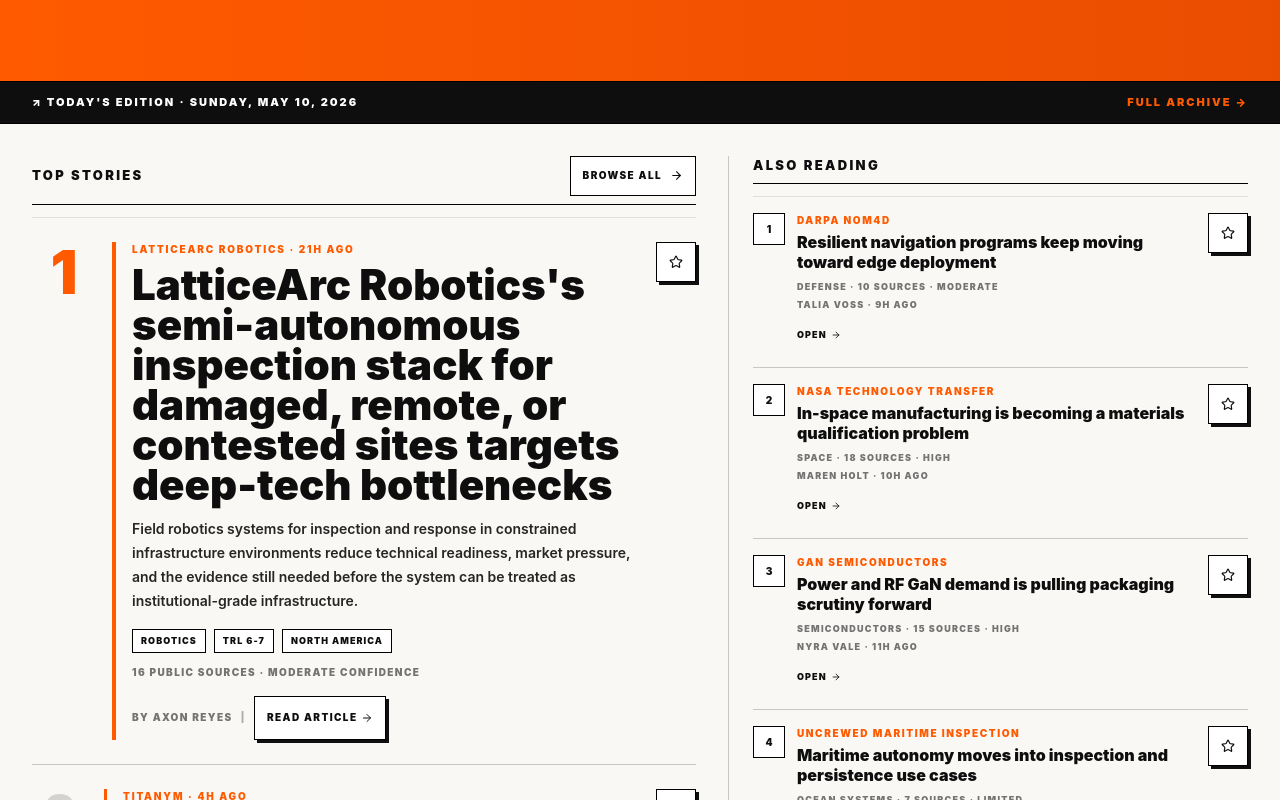
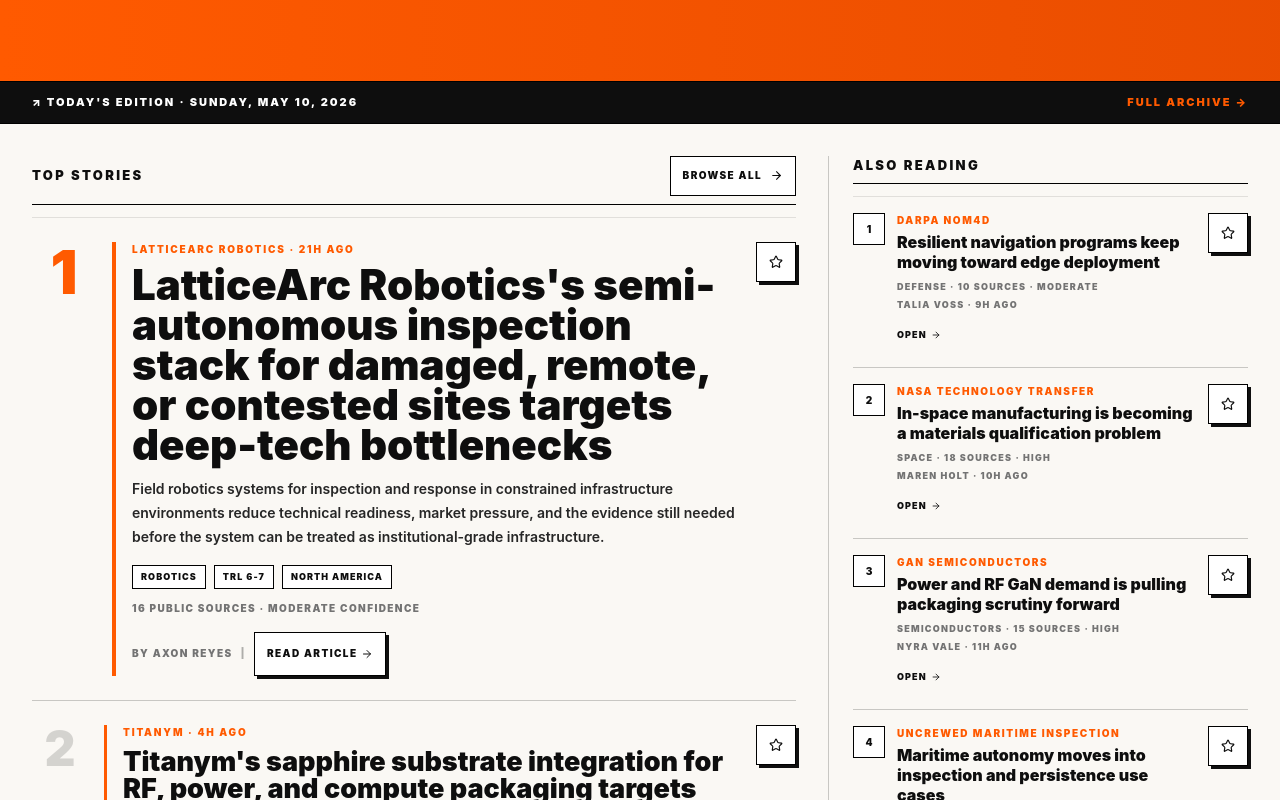
Before and after one commit to amaeteventurestudios/deeptechly, a Next.js app: page / in a window 1280 px wide. Shown: the part 660-1460 px from the top of the page. Built offline with nearby package versions, Linux system fonts and the light colour scheme; no server answers.

Commit message:
Make homepage wide canvas layout

```diff
--- a/components/home/HomeResearchFeed.tsx
+++ b/components/home/HomeResearchFeed.tsx
@@ -41,7 +41,7 @@
   return (
     <>
       <section className="w-full bg-paper">
-        <HomeWideContainer className="grid gap-8 py-8 text-center lg:grid-cols-[minmax(0,1fr)_minmax(420px,520px)] lg:text-left">
+        <HomeWideContainer className="grid gap-8 py-8 text-center lg:grid-cols-[minmax(0,1.85fr)_minmax(420px,1fr)] lg:text-left">
           <div className="mx-auto w-full max-w-3xl lg:max-w-none">
             <CompactSectionHeader
               title="Top Stories"
@@ -68,7 +68,7 @@
 
       <section className="w-full border-t border-black bg-offWhite">
         <HomeWideContainer className="py-8">
-          <div className="grid gap-8 border border-black bg-paper p-4 shadow-hard lg:grid-cols-[minmax(0,1.8fr)_minmax(460px,0.95fr)] lg:items-start lg:p-5">
+          <div className="grid gap-8 border border-black bg-paper p-4 shadow-hard lg:grid-cols-[minmax(0,1.75fr)_minmax(500px,1fr)] lg:items-start lg:p-5">
             <LatestArticles articles={latestArticles} />
             <MyResearch />
           </div>
--- a/components/home/HomeWideContainer.tsx
+++ b/components/home/HomeWideContainer.tsx
@@ -9,7 +9,7 @@
 }) {
   return (
     <div
-      className={`mx-auto w-full max-w-[1560px] px-4 sm:px-5 lg:px-8 2xl:px-10 ${className}`}
+      className={`mx-auto w-full max-w-[1840px] px-4 sm:px-5 lg:px-6 xl:px-8 2xl:px-10 ${className}`}
     >
       {children}
     </div>
--- a/components/layout/SectorNav.tsx
+++ b/components/layout/SectorNav.tsx
@@ -19,7 +19,7 @@
 export function SectorNav() {
   return (
     <section className="w-full border-b border-white/10 bg-[#111111] text-white">
-      <div className="mx-auto max-w-[1560px] px-4 sm:px-5 lg:px-8 2xl:px-10">
+      <div className="mx-auto max-w-[1840px] px-4 sm:px-5 lg:px-6 xl:px-8 2xl:px-10">
         <nav className="scrollbar-thin flex max-w-full justify-start gap-8 overflow-x-auto whitespace-nowrap py-2.5 text-[11px] font-black uppercase tracking-[0.18em]">
           {sectors.map((sector) => (
             <Link
--- a/components/layout/SiteFooter.tsx
+++ b/components/layout/SiteFooter.tsx
@@ -43,7 +43,7 @@
 export function SiteFooter() {
   return (
     <footer className="w-full border-t border-black bg-ink text-white">
-        <div className="mx-auto grid max-w-[1560px] gap-8 px-4 py-8 text-center sm:px-5 md:grid-cols-2 md:text-left lg:grid-cols-[1.3fr_0.8fr_0.8fr_0.8fr_1.1fr] lg:px-8 2xl:px-10">
+        <div className="mx-auto grid max-w-[1840px] gap-8 px-4 py-8 text-center sm:px-5 md:grid-cols-2 md:text-left lg:grid-cols-[1.3fr_0.8fr_0.8fr_0.8fr_1.1fr] lg:px-6 xl:px-8 2xl:px-10">
           <div className="mx-auto flex max-w-sm flex-col items-center md:mx-0 md:items-start">
             <Link href="/" className="mb-4 flex items-center justify-center gap-2 md:justify-start">
               <span className="flex h-6 w-6 items-center justify-center border border-deepOrange bg-deepOrange text-ink">
@@ -97,7 +97,7 @@
           </div>
         </div>
         <div className="border-t border-white/10 py-3">
-          <div className="mx-auto flex max-w-[1560px] flex-col items-center justify-center gap-2 px-4 text-center text-[10px] font-bold uppercase tracking-[0.16em] text-white/52 sm:px-5 md:flex-row md:justify-between md:text-left lg:px-8 2xl:px-10">
+          <div className="mx-auto flex max-w-[1840px] flex-col items-center justify-center gap-2 px-4 text-center text-[10px] font-bold uppercase tracking-[0.16em] text-white/52 sm:px-5 md:flex-row md:justify-between md:text-left lg:px-6 xl:px-8 2xl:px-10">
             <span>Site index: Articles · Research Profiles · Patent Intelligence · llms.txt · XML sitemap</span>
             <span>Independent research · Not investment advice</span>
           </div>
--- a/components/layout/SiteHeader.tsx
+++ b/components/layout/SiteHeader.tsx
@@ -16,7 +16,7 @@
 
   return (
     <header className="w-full border-b border-white/10 bg-ink text-white">
-      <div className="mx-auto flex max-w-[1560px] flex-wrap items-center justify-between gap-3 px-4 py-3.5 sm:px-5 lg:px-8 2xl:px-10">
+      <div className="mx-auto flex max-w-[1840px] flex-wrap items-center justify-between gap-3 px-4 py-3.5 sm:px-5 lg:px-6 xl:px-8 2xl:px-10">
         <Link href="/" className="flex items-center gap-2">
           <span className="flex h-8 w-8 items-center justify-center border border-deepOrange bg-deepOrange text-ink">
             <Cpu size={18} strokeWidth={2.6} />
```
